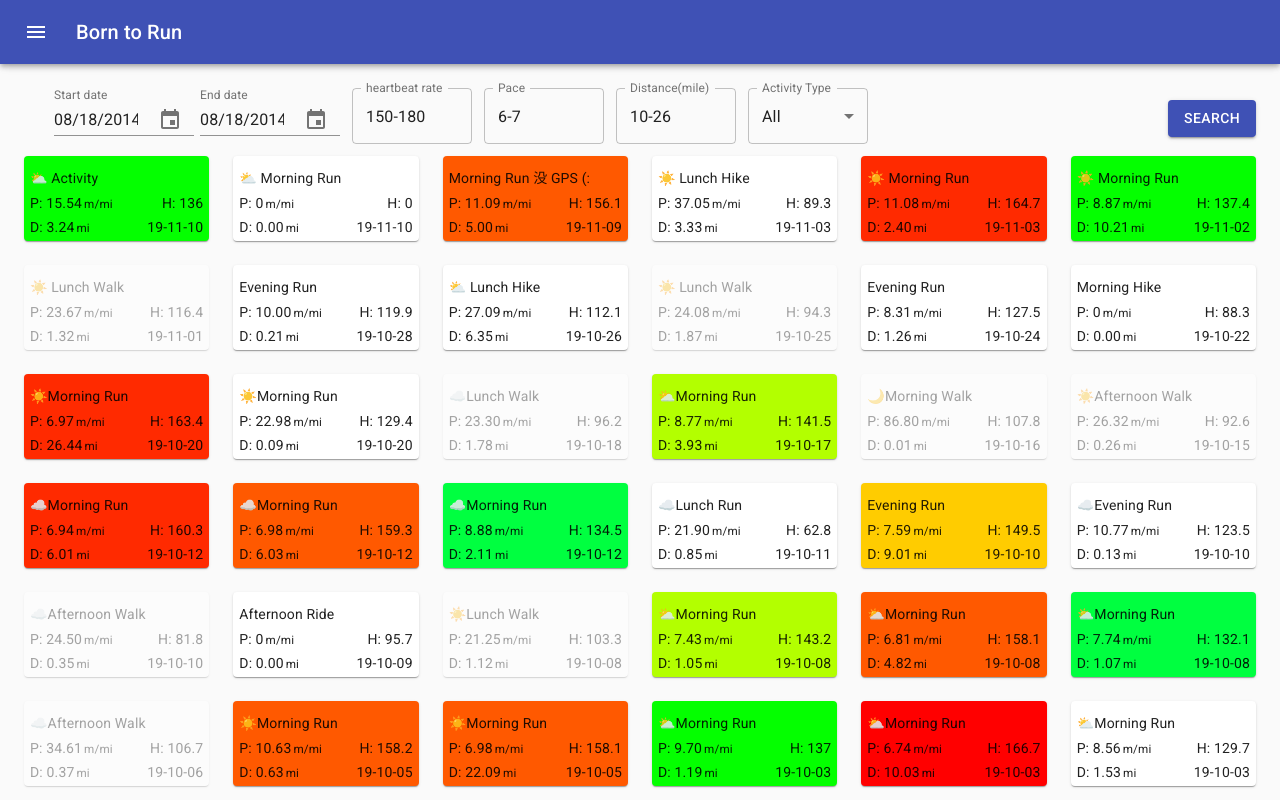
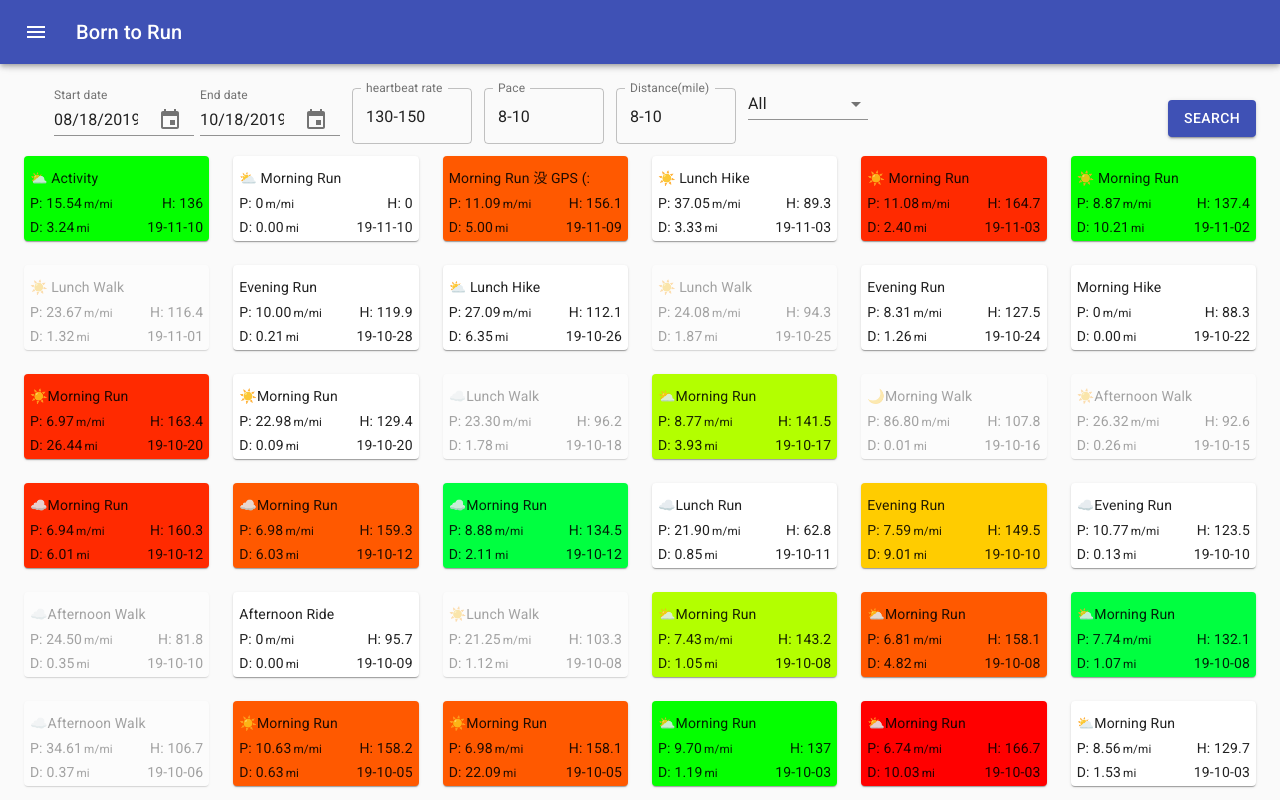
Before and after one commit to yushihui/runrun, a React (Create React App) app: page /activity in a window 1280 px wide. Shown: the top 800 px of the page. Built offline with nearby package versions, Linux system fonts and the light colour scheme.

Commit message:
add filter

```diff
--- a/package.json
+++ b/package.json
@@ -14,7 +14,8 @@
     "react-dom": "^16.12.0",
     "react-router": "^5.1.2",
     "react-router-dom": "^5.1.2",
-    "react-scripts": "3.2.0"
+    "react-scripts": "3.4.3",
+    "yarn": "^1.22.5"
   },
   "scripts": {
     "start": "react-scripts start",
--- a/src/components/activity/activity.js
+++ b/src/components/activity/activity.js
@@ -13,14 +13,32 @@ function getBgColor(hbt) {
     return "hr" + hSplit.find(e => hbt >= e)
 }
 
+function checkRange(str) {
+    const regex = /[0-9]-[0-9]/g;
+    return str.match(regex)
+}
+
+function parsePaceRange(str) {
+    let [lo, hi] = str.split("-")
+    let loo = MINUTES_PER_MILE / parseFloat(hi).toFixed(2)
+    hi = MINUTES_PER_MILE / parseFloat(lo).toFixed(2)
+    return [loo, hi]
+}
+
+function parseRange(str) {
+    let [lo, hi] = str.split("-")
+    lo = parseInt(lo)
+    hi = parseInt(hi)
+    return [lo, hi]
+}
+
 export default class Activity extends Component {
 
     state = {
         activities: []
     };
+    activities = [];
     ACTIVITY_WALK = "Walk";
-    ACTIVITY_RUN = "Run";
-
     //activityUrl = 'https://raw.githubusercontent.com/yushihui/go.strava/master/result/36533/activities.json';
     activityUrl = '/activity.json';
 
@@ -28,13 +46,37 @@ export default class Activity extends Component {
         fetch(this.activityUrl)
             .then(res => res.json())
             .then((data) => {
+                this.activities = data;
                 this.setState({activities: data})
             })
             .catch(console.log)
     }
 
+
     queryActivities = (activityQuery) => {
-        console.log(activityQuery);
+        let activities = this.activities.filter(activity => (activityQuery.activityType === 'All' || activity.type === activityQuery.activityType))
+        if (checkRange(activityQuery.pace)) {
+            const [lo, hi] = parsePaceRange(activityQuery.pace)
+            activities = activities.filter(activity => activity.average_speed >= lo && activity.average_speed <= hi)
+        }
+
+        if (checkRange(activityQuery.avgHeartbeat)) {
+            const [lo, hi] = parseRange(activityQuery.avgHeartbeat)
+            activities = activities.filter(activity => activity.average_heartrate >= lo && activity.average_heartrate <= hi)
+        }
+
+        if (checkRange(activityQuery.distance)) {
+            let [lo, hi] = parseRange(activityQuery.distance)
+            lo = lo * 1609;
+            hi = hi * 1609;
+            activities = activities.filter(activity => activity.distance >= lo && activity.distance <= hi)
+        }
+
+        activities = activities.filter(activity =>
+            new Date(activity.start_date) >= activityQuery.startDate
+            && new Date(activity.start_date) <= activityQuery.endDate)
+
+        this.setState({activities: activities})
     };
 
     render() {
--- a/src/components/activity/activityfilter.js
+++ b/src/components/activity/activityfilter.js
@@ -1,4 +1,4 @@
-import React from 'react';
+import React, {useState} from 'react';
 import {
     MuiPickersUtilsProvider,
     KeyboardDatePicker,
@@ -7,27 +7,37 @@ import 'date-fns';
 import DateFnsUtils from '@date-io/date-fns';
 import Button from '@material-ui/core/Button';
 import TextField from '@material-ui/core/TextField';
+import Select from '@material-ui/core/Select';
+import MenuItem from '@material-ui/core/MenuItem';
 
 
 const activityTypes = ["All", "Run", "Walk", "Race", "Hike"];
 
+function useInput(initialValue) {
+    const [value, setValue] = useState(initialValue);
+
+    function handleChange(e) {
+        if(e.target === undefined) {
+            setValue(e);
+        } else {
+            setValue(e.target.value);
+        }
+
+    }
+
+    return {
+        value,
+        onChange: handleChange
+    }
+}
+
 export default function ActivityFilter(props) {
-    const [startDate, setStartDate] = React.useState(new Date('2014-08-18T21:11:54'));
-    const handleDateChange = (date, e) => {
-        setStartDate(date);
-    };
-
-    const [endDate, setEndDate] = React.useState(new Date('2014-08-18T21:11:54'));
-    const handleEndDateChange = (date, e) => {
-        console.log(e);
-        setEndDate(date);
-    };
-    const [activityType, setActivityType] = React.useState("All");
-
-    const handleActivityTypeChange = (data) => {
-        setActivityType(data)
-    };
-
+    const startDate = useInput(new Date('2019-08-18T21:11:54'));
+    const endDate = useInput(new Date('2019-10-18T21:11:54'));
+    const activityType = useInput("All");
+    const pace = useInput("8-10");
+    const distance = useInput("8-10");
+    const avgHeartbeat = useInput("130-150");
     return (
         <div className={"query-inline"}>
             <MuiPickersUtilsProvider utils={DateFnsUtils}>
@@ -36,8 +46,7 @@ export default function ActivityFilter(props) {
                                     id="start-time"
                                     label="Start date"
                                     format="MM/dd/yyyy"
-                                    value={startDate}
-                                    onChange={handleDateChange}
+                                    {...startDate}
                                     KeyboardButtonProps={{
                                         'aria-label': 'change date',
                                     }}
@@ -47,8 +56,7 @@ export default function ActivityFilter(props) {
                                     id="end-time"
                                     label="End date"
                                     format="MM/dd/yyyy"
-                                    value={endDate}
-                                    onChange={handleEndDateChange}
+                                    {...endDate}
                                     KeyboardButtonProps={{
                                         'aria-label': 'change date',
                                     }}
@@ -57,52 +65,50 @@ export default function ActivityFilter(props) {
             <TextField className={"query-range"}
                        id="outlined-number"
                        label="heartbeat rate"
-                       defaultValue="150-180"
                        type="text"
                        InputLabelProps={{
                            shrink: true,
                        }}
                        variant="outlined"
+                       {...avgHeartbeat}
             />
             <TextField className={"query-range"}
                        id="outlined-number"
                        label="Pace"
-                       defaultValue="6-7"
                        type="text"
                        InputLabelProps={{
                            shrink: true,
                        }}
                        variant="outlined"
+                       {...pace}
             />
             <TextField className={"query-range"}
                        id="outlined-number"
                        label="Distance(mile)"
                        type="text"
-                       defaultValue="10-26"
                        InputLabelProps={{
                            shrink: true,
                        }}
                        variant="outlined"
+                       {...distance}
             />
-
-            <TextField className={"query-range"}
-                id="outlined-select-currency-native"
-                select
-                label="Activity Type"
-                value={activityType}
-                onChange={handleActivityTypeChange.bind()}
-                SelectProps={{
-                    native: true,
-                }}
-                variant="outlined"
+            <Select className={"query-range"}
+                    id="outlined-select-currency-native"
+                    {...activityType}
             >
                 {activityTypes.map(option => (
-                    <option key={option} value={option}>
-                        {option}
-                    </option>
+                    <MenuItem value={option} key={option}>{option}</MenuItem>
                 ))}
-            </TextField>
-            <Button variant="contained" color="primary" onClick={(evt) => props.query({startDate, endDate, activityType})}
+            </Select>
+            <Button variant="contained" color="primary"
+                    onClick={(evt) => props.query({
+                        startDate: startDate.value,
+                        endDate: endDate.value,
+                        activityType: activityType.value,
+                        pace: pace.value,
+                        avgHeartbeat:avgHeartbeat.value,
+                        distance:distance.value
+                    })}
                     className={"search-btn"}>
                 Search
             </Button>
```
Also changed, not shown: 2 other files (tests, documents, lock files or other folders).
